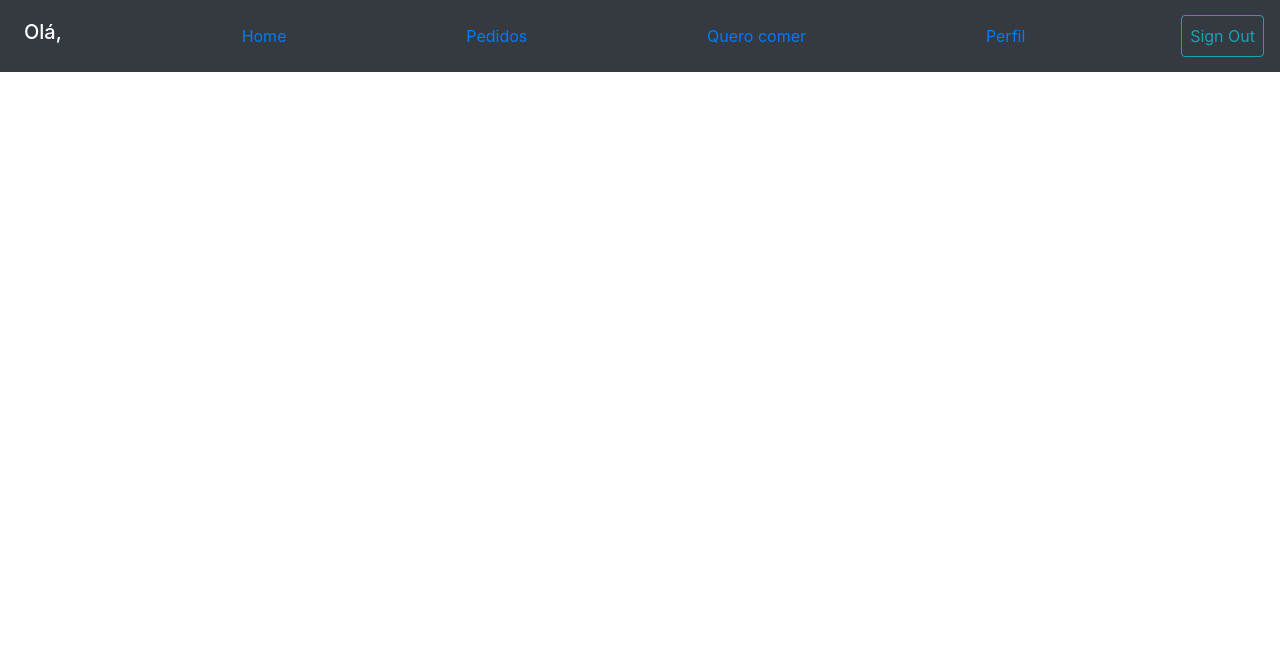
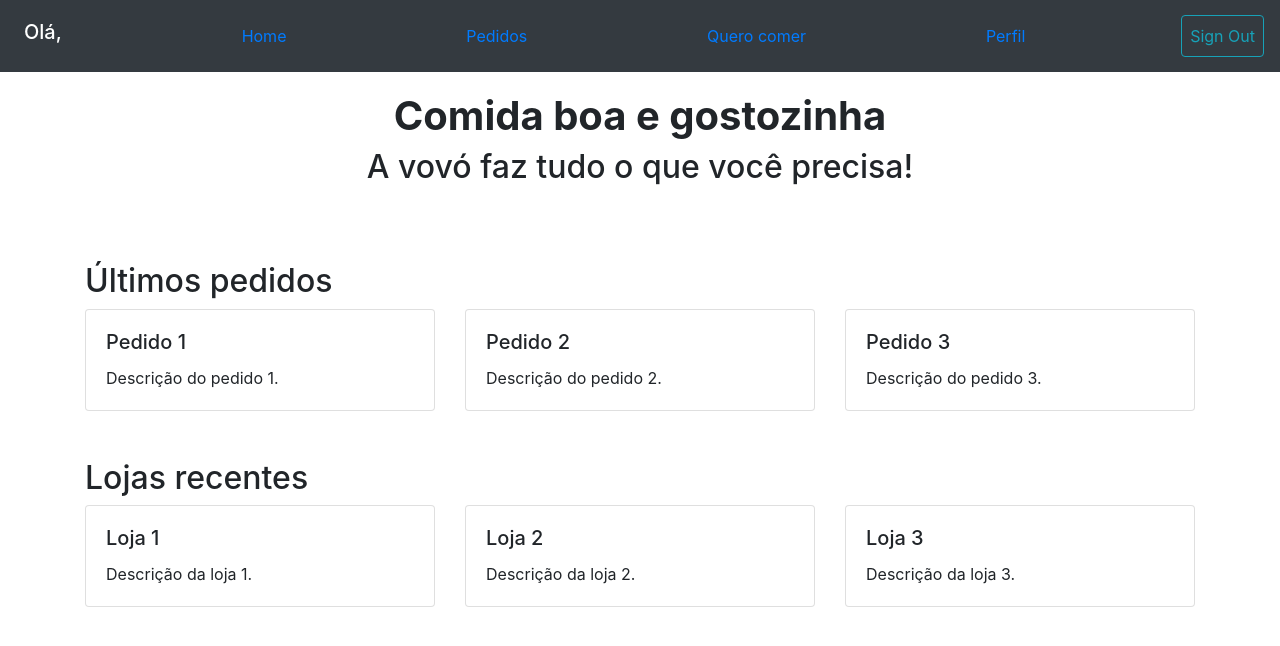
Before and after one commit to SamuelRocha91/consumy, a Vue app: page /dashboard in a window 1280 px wide. Shown: the top 646 px of the page. Built offline with nearby package versions, Linux system fonts and the light colour scheme; no server answers; a web font is replaced by a local one.

Commit message:
feat: cria molde da página home

```diff
--- /dev/null
+++ b/src/components/Home.vue
@@ -0,0 +1,79 @@
+ <script setup lang="ts">
+</script>
+<template>
+  <div class="container">
+    <div class="row ">
+      <div class="col-md-12 head-home">
+        <h1>Comida boa e gostozinha</h1>
+        <h2>A vovó faz tudo o que você precisa!</h2>
+      </div>
+    </div>
+
+    <div class="row mt-5">
+      <div class="col-md-12">
+        <h2>Últimos pedidos</h2>
+        <div class="card-deck">
+          <div class="card">
+            <div class="card-body">
+              <h5 class="card-title">Pedido 1</h5>
+              <p class="card-text">Descrição do pedido 1.</p>
+            </div>
+          </div>
+          <div class="card">
+            <div class="card-body">
+              <h5 class="card-title">Pedido 2</h5>
+              <p class="card-text">Descrição do pedido 2.</p>
+            </div>
+          </div>
+          <div class="card">
+            <div class="card-body">
+              <h5 class="card-title">Pedido 3</h5>
+              <p class="card-text">Descrição do pedido 3.</p>
+            </div>
+          </div>
+        </div>
+      </div>
+    </div>
+
+    <div class="row mt-5">
+      <div class="col-md-12">
+        <h2>Lojas recentes</h2>
+        <div class="card-deck">
+          <div class="card">
+            <div class="card-body">
+              <h5 class="card-title">Loja 1</h5>
+              <p class="card-text">Descrição da loja 1.</p>
+            </div>
+          </div>
+          <div class="card">
+            <div class="card-body">
+              <h5 class="card-title">Loja 2</h5>
+              <p class="card-text">Descrição da loja 2.</p>
+            </div>
+          </div>
+          <div class="card">
+            <div class="card-body">
+              <h5 class="card-title">Loja 3</h5>
+              <p class="card-text">Descrição da loja 3.</p>
+            </div>
+          </div>
+        </div>
+      </div>
+    </div>
+  </div>
+</template>
+
+<style scoped>
+.head-home {
+  display: flex;
+  width: 100%;
+  justify-content: center;
+  align-items: center;
+  flex-direction: column;
+  padding: 20px;
+}
+
+.head-home h1 {
+  font-weight: bold;
+}
+</style>
--- a/src/views/DashBoardView.vue
+++ b/src/views/DashBoardView.vue
@@ -1,8 +1,10 @@
  <script setup lang="ts">
 import NavBar from '@/components/NavBar.vue';
+import Home from '@/components/Home.vue';
 </script>
 
 
 <template>
  <NavBar />
+ <Home />
 </template>
```
